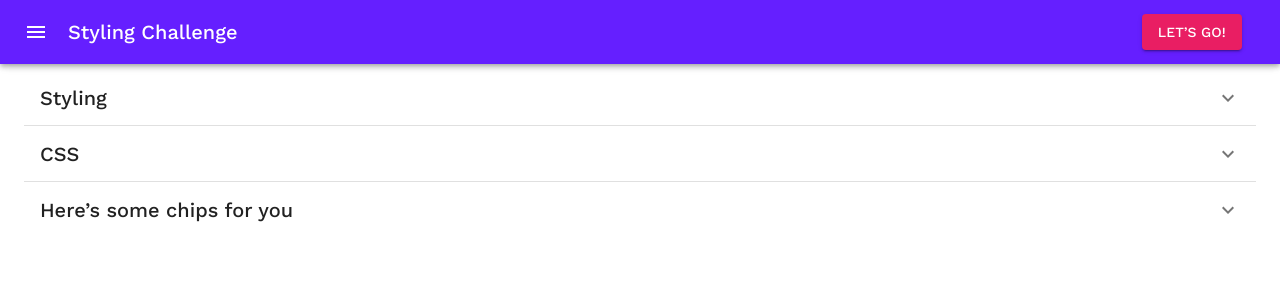
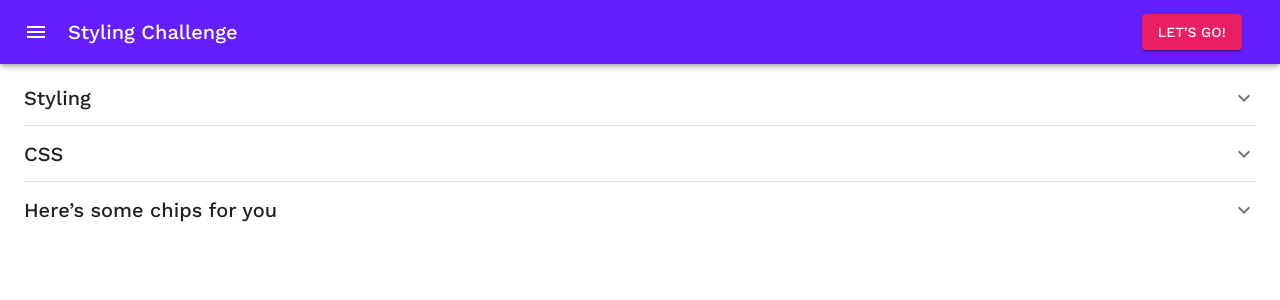
Before and after one commit to 2hats-co/task3-stylingchallenge, a React (Create React App) app: page / in a window 1280 px wide. Shown: the top 300 px of the page. Built offline with nearby package versions, Linux system fonts and the light colour scheme.

Commit message:
remove the extra spacing around expansion panels

```diff
--- a/src/App.js
+++ b/src/App.js
@@ -32,7 +32,8 @@ const theme = createMuiTheme({
 
 const PanelContainer = styled(Container)({
   marginTop: '70px',
-  maxWidth: 'md'
+  maxWidth: 'md',
+  // color: 'primary'
 });
 
 const App = props => {
@@ -40,7 +41,7 @@ const App = props => {
     <MuiThemeProvider theme={theme}>
       <TopBar />
 
-      <PanelContainer>
+      <PanelContainer color="primary">
         <Panel title="Styling" body="It’s never as easy as it seems."/>
         <Panel title="CSS" body="Is a weird beast." />
         <Panel
--- a/src/components/ChipArray.js
+++ b/src/components/ChipArray.js
@@ -4,7 +4,7 @@ import { Chip } from '@material-ui/core';
 import { styled } from '@material-ui/styles'
 
 const SCChip = styled(Chip)({
-  margin: '0 8px 8px 0'
+  margin: '0 8px 8px 0',
 });
 
 const ChipArray = props => {
@@ -13,7 +13,7 @@ const ChipArray = props => {
   return (
     <div>
       {items.map((x, i) => (
-        <SCChip key={`${i}-${x}`} label={x} />
+        <SCChip key={`${i}-${x}`} label={x} color="primary"/>
       ))}
     </div>
   );
--- a/src/components/Panel.js
+++ b/src/components/Panel.js
@@ -14,14 +14,18 @@ const SCExpansionPanel = styled(ExpansionPanel)({
   boxShadow: 'none'
 });
 
+const SCExpansionPanelSummary = styled(ExpansionPanelSummary)({
+  padding: '0'
+});
+
 const Panel = props => {
   const { title, body } = props;
 
   return (
     <SCExpansionPanel color="primary">
-      <ExpansionPanelSummary expandIcon={<ExpandMoreIcon />}>
+      <SCExpansionPanelSummary expandIcon={<ExpandMoreIcon />} >
         <Typography variant="h6">{title}</Typography>
-      </ExpansionPanelSummary>
+      </SCExpansionPanelSummary>
 
       <ExpansionPanelDetails>
         {typeof body === 'string' ? <Typography>{body}</Typography> : body}
```
